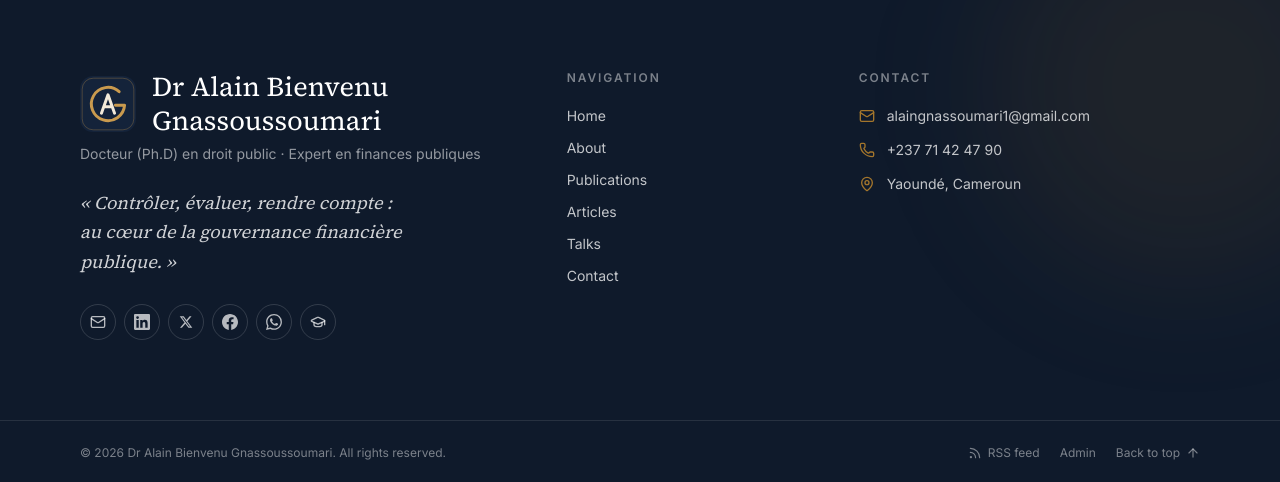
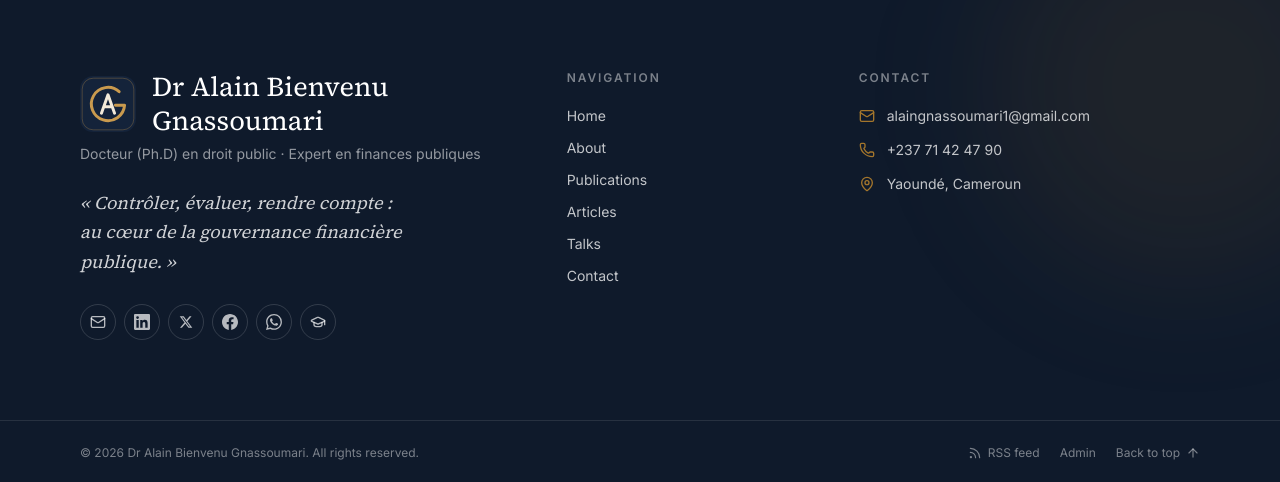
Before and after one commit to Arielpetit/alain-blog-site, a Next.js app: page /en in a window 1280 px wide. Shown: the part 2250-2732 px from the top of the page. Built offline with nearby package versions, Linux system fonts and the light colour scheme; no server answers; the database is empty.

Commit message:
chore: unify name spelling to Gnassoumari

```diff
--- a/scripts/parcours.mjs
+++ b/scripts/parcours.mjs
@@ -4,7 +4,7 @@ export const fr = {
   institution: "Mairie de Bangangté (Cameroun)",
   bioShort:
     "Docteur (Ph.D) en droit public de l'Université de Dschang et expert en finances publiques, cadre à la Mairie de Bangangté (Cameroun). Ses travaux portent sur la gouvernance financière publique, le contentieux financier public et le contrôle des biens publics.",
-  bioLong: `Docteur (Ph.D) en droit public de l'**Université de Dschang** et expert en finances publiques, Alain Bienvenu **Gnassoussoumari** est actuellement cadre à la **Mairie de Bangangté** (Cameroun).
+  bioLong: `Docteur (Ph.D) en droit public de l'**Université de Dschang** et expert en finances publiques, Alain Bienvenu **Gnassoumari** est actuellement cadre à la **Mairie de Bangangté** (Cameroun).
 
 Son parcours allie formation juridique et spécialisation financière : licence et master I en droit public à l'Université de Yaoundé II, master II en droit public (option finances publiques) à l'Université de Douala, master II professionnel en audit et contrôle des finances publiques au **PSSFP** (ministère des Finances), ainsi qu'un diplôme en comptabilité-matières obtenu au CFCM.
 
@@ -27,7 +27,7 @@ export const en = {
   institution: "Bangangté Town Hall (Cameroon)",
   bioShort:
     "PhD in Public Law from the University of Dschang and public finance expert, currently a senior officer at Bangangté Town Hall (Cameroon). His work focuses on public financial governance, public financial litigation and the control of public property.",
-  bioLong: `Holder of a PhD in Public Law from the **University of Dschang** and a public finance expert, Alain Bienvenu **Gnassoussoumari** is currently a senior officer at **Bangangté Town Hall** (Cameroon).
+  bioLong: `Holder of a PhD in Public Law from the **University of Dschang** and a public finance expert, Alain Bienvenu **Gnassoumari** is currently a senior officer at **Bangangté Town Hall** (Cameroon).
 
 His background combines legal training and financial specialisation: a bachelor's degree and first-year master's in public law at the University of Yaoundé II, a master's degree in public law (public finance) at the University of Douala, a professional master's in public finance audit and control at the **PSSFP** (Ministry of Finance), and a diploma in materials accounting from the CFCM.
 
--- a/scripts/real-content.mjs
+++ b/scripts/real-content.mjs
@@ -1,4 +1,4 @@
-// Contenu réel et vérifié du Dr Alain Bienvenu GNASSOUSSOUMARI.
+// Contenu réel et vérifié du Dr Alain Bienvenu GNASSOUMARI.
 // Sources : deux articles publiés dans l'IMJST (vol. 9 n° 7, juillet 2024 ; vol. 11 n° 4, avril 2026),
 // vérifiés sur imjst.org (même auteur : même adresse e-mail, même université).
 // Tout ce qui n'a pas pu être vérifié est laissé vide, à compléter avec le Docteur.
@@ -23,13 +23,13 @@ const ABSTRACT_EN =
   "The choice of performance — results-based management — as a paradigm of public management has led to a revaluation of the administrative control of public property. Long relegated to a secondary position after independence due to its centralising structure, this control is now being reassessed in both its functions and its instruments, notably since the 2018 law on the State's financial regime. This revaluation improves financial predictability, through better calibration of public expenditure and refinement of financial action, but its impact remains mixed: the limited clarity of the control circuit and the weaknesses of the sanctioning regime restrict its reach.";
 
 export const profile = {
-  name: "Dr Alain Bienvenu Gnassoussoumari",
+  name: "Dr Alain Bienvenu Gnassoumari",
   title: "Docteur (Ph.D) en droit · Expert en finances publiques (PSSFP)",
   tagline: "Contrôler, évaluer, rendre compte : au cœur de la gouvernance financière publique.",
   bioShort:
     "Docteur (Ph.D) en droit et expert en finances publiques, rattaché à l'Université de Dschang (Cameroun). Ses travaux portent sur la gouvernance financière publique, le contentieux financier public et le contrôle des biens publics au Cameroun.",
   bioLong:
-    "Docteur (Ph.D) en droit et expert en finances publiques formé au **PSSFP** (Programme supérieur de spécialisation en finances publiques), Alain Bienvenu **Gnassoussoumari** est rattaché à l'**Université de Dschang** (Cameroun), où il a mené ses recherches doctorales en droit public.\n\nSes recherches portent sur la **nouvelle gouvernance financière publique** au Cameroun : le passage d'une logique de moyens à une logique de résultats, la place du **contrôle administratif des biens publics**, l'effectivité des réformes issues de la loi de 2018 portant régime financier de l'État, ainsi que la **justice financière** et la responsabilité des gestionnaires de crédits publics.\n\nDans « Les limites des réformes du contentieux financier public au Cameroun » (*IMJST*, juillet 2024), il analyse les limites organiques et substantielles du contentieux financier camerounais. Dans son article « L'incidence de la revalorisation du contrôle administratif des biens publics dans la nouvelle gouvernance financière publique camerounaise » (*International Multilingual Journal of Science and Technology*, avril 2026), il montre que cette revalorisation améliore la prévisibilité financière, tout en soulignant les limites qui en réduisent la portée : la lisibilité du circuit de contrôle et la qualité du régime de sanction.\n\nCe site rassemble ses publications, ses analyses et ses coordonnées.",
+    "Docteur (Ph.D) en droit et expert en finances publiques formé au **PSSFP** (Programme supérieur de spécialisation en finances publiques), Alain Bienvenu **Gnassoumari** est rattaché à l'**Université de Dschang** (Cameroun), où il a mené ses recherches doctorales en droit public.\n\nSes recherches portent sur la **nouvelle gouvernance financière publique** au Cameroun : le passage d'une logique de moyens à une logique de résultats, la place du **contrôle administratif des biens publics**, l'effectivité des réformes issues de la loi de 2018 portant régime financier de l'État, ainsi que la **justice financière** et la responsabilité des gestionnaires de crédits publics.\n\nDans « Les limites des réformes du contentieux financier public au Cameroun » (*IMJST*, juillet 2024), il analyse les limites organiques et substantielles du contentieux financier camerounais. Dans son article « L'incidence de la revalorisation du contrôle administratif des biens publics dans la nouvelle gouvernance financière publique camerounaise » (*International Multilingual Journal of Science and Technology*, avril 2026), il montre que cette revalorisation améliore la prévisibilité financière, tout en soulignant les limites qui en réduisent la portée : la lisibilité du circuit de contrôle et la qualité du régime de sanction.\n\nCe site rassemble ses publications, ses analyses et ses coordonnées.",
   photo: "",
   heroImage: "https://images.unsplash.com/photo-1589829545856-d10d557cf95f?w=1400&q=80&auto=format&fit=crop",
   institution: "Université de Dschang (Cameroun)",
@@ -64,7 +64,7 @@ export const profile = {
     bioShort:
       "PhD in Law and public finance expert, affiliated with the University of Dschang (Cameroon). His work focuses on public financial governance, public financial litigation and the control of public property in Cameroon.",
     bioLong:
-      "Holder of a PhD in Law and a public finance expert trained at the **PSSFP** (Advanced Programme in Public Finance), Alain Bienvenu **Gnassoussoumari** is affiliated with the **University of Dschang** (Cameroon), where he carried out his doctoral research in public law.\n\nHis research focuses on Cameroon's **new public financial governance**: the shift from a means-based to a results-based approach, the role of the **administrative control of public property**, the effectiveness of the reforms introduced by the 2018 law on the State's financial regime, as well as **financial justice** and the accountability of public spending officers.\n\nIn “The limits of public financial litigation reforms in Cameroon” (*IMJST*, July 2024), he analyses the organisational and substantive limits of Cameroon's financial litigation system. In his article “The impact of the revaluation of administrative control of public property in Cameroon's new public financial governance” (*International Multilingual Journal of Science and Technology*, April 2026), he shows that this revaluation improves financial predictability, while highlighting the limits that reduce its reach: the clarity of the control circuit and the quality of the sanctioning regime.\n\nThis site brings together his publications, analyses and contact details.",
+      "Holder of a PhD in Law and a public finance expert trained at the **PSSFP** (Advanced Programme in Public Finance), Alain Bienvenu **Gnassoumari** is affiliated with the **University of Dschang** (Cameroon), where he carried out his doctoral research in public law.\n\nHis research focuses on Cameroon's **new public financial governance**: the shift from a means-based to a results-based approach, the role of the **administrative control of public property**, the effectiveness of the reforms introduced by the 2018 law on the State's financial regime, as well as **financial justice** and the accountability of public spending officers.\n\nIn “The limits of public financial litigation reforms in Cameroon” (*IMJST*, July 2024), he analyses the organisational and substantive limits of Cameroon's financial litigation system. In his article “The impact of the revaluation of administrative control of public property in Cameroon's new public financial governance” (*International Multilingual Journal of Science and Technology*, April 2026), he shows that this revaluation improves financial predictability, while highlighting the limits that reduce its reach: the clarity of the control circuit and the quality of the sanctioning regime.\n\nThis site brings together his publications, analyses and contact details.",
     expertise: [
       { title: "Public finance", description: "State financial regime, programme budgeting, execution and control of public expenditure." },
       { title: "Public financial governance", description: "Results-based management, performance, transparency and accountability." },
@@ -81,7 +81,7 @@ export const profile = {
 export const publications = [
   {
     title: TITLE_FR,
-    authors: "A. B. Gnassoussoumari",
+    authors: "A. B. Gnassoumari",
     type: "article",
     venue: "International Multilingual Journal of Science and Technology (IMJST), vol. 11, n° 4, avril 2026, pp. 9013-9035 — ISSN 2528-9810",
     year: 2026,
--- a/src/app/[lang]/opengraph-image.tsx
+++ b/src/app/[lang]/opengraph-image.tsx
@@ -6,7 +6,7 @@ import { localizeProfile } from "@/i18n/content";
 
 export const size = OG_SIZE;
 export const contentType = "image/png";
-export const alt = "Dr Alain Bienvenu Gnassoussoumari";
+export const alt = "Dr Alain Bienvenu Gnassoumari";
 
 export default async function Image({ params }: { params: Promise<{ lang: string }> }) {
   const { lang: l } = await params;
--- a/src/content/profile.json
+++ b/src/content/profile.json
@@ -1,9 +1,9 @@
 {
-  "name": "Dr Alain Bienvenu Gnassoussoumari",
+  "name": "Dr Alain Bienvenu Gnassoumari",
   "title": "Docteur (Ph.D) en droit public · Expert en finances publiques",
   "tagline": "Contrôler, évaluer, rendre compte : au cœur de la gouvernance financière publique.",
   "bioShort": "Docteur (Ph.D) en droit public de l'Université de Dschang et expert en finances publiques, cadre à la Mairie de Bangangté (Cameroun). Ses travaux portent sur la gouvernance financière publique, le contentieux financier public et le contrôle des biens publics.",
-  "bioLong": "Docteur (Ph.D) en droit public de l'**Université de Dschang** et expert en finances publiques, Alain Bienvenu **Gnassoussoumari** est actuellement cadre à la **Mairie de Bangangté** (Cameroun).\n\nSon parcours allie formation juridique et spécialisation financière : licence et master I en droit public à l'Université de Yaoundé II, master II en droit public (option finances publiques) à l'Université de Douala, master II professionnel en audit et contrôle des finances publiques au **PSSFP** (ministère des Finances), ainsi qu'un diplôme en comptabilité-matières obtenu au CFCM.\n\nSes recherches portent sur la **nouvelle gouvernance financière publique** au Cameroun : le passage d'une logique de moyens à une logique de résultats, la place du **contrôle administratif des biens publics**, l'effectivité des réformes issues de la loi de 2018 portant régime financier de l'État, ainsi que la **justice financière** et la responsabilité des gestionnaires de crédits publics.\n\nCe site rassemble ses publications, ses analyses et ses coordonnées.",
+  "bioLong": "Docteur (Ph.D) en droit public de l'**Université de Dschang** et expert en finances publiques, Alain Bienvenu **Gnassoumari** est actuellement cadre à la **Mairie de Bangangté** (Cameroun).\n\nSon parcours allie formation juridique et spécialisation financière : licence et master I en droit public à l'Université de Yaoundé II, master II en droit public (option finances publiques) à l'Université de Douala, master II professionnel en audit et contrôle des finances publiques au **PSSFP** (ministère des Finances), ainsi qu'un diplôme en comptabilité-matières obtenu au CFCM.\n\nSes recherches portent sur la **nouvelle gouvernance financière publique** au Cameroun : le passage d'une logique de moyens à une logique de résultats, la place du **contrôle administratif des biens publics**, l'effectivité des réformes issues de la loi de 2018 portant régime financier de l'État, ainsi que la **justice financière** et la responsabilité des gestionnaires de crédits publics.\n\nCe site rassemble ses publications, ses analyses et ses coordonnées.",
   "photo": "",
   "heroImage": "https://images.unsplash.com/photo-1589829545856-d10d557cf95f?w=1400&q=80&auto=format&fit=crop",
   "institution": "Mairie de Bangangté (Cameroun)",
--- a/src/lib/mail.ts
+++ b/src/lib/mail.ts
@@ -15,7 +15,7 @@ export async function sendContactEmail(to: string, m: ContactMail) {
   if (!key) throw new Error("RESEND_API_KEY manquant : impossible d'envoyer l'e-mail de contact.");
   if (!to) throw new Error("Aucune adresse e-mail de destination dans le profil.");
 
-  const from = process.env.CONTACT_FROM || "Site du Dr Gnassoussoumari <onboarding@resend.dev>";
+  const from = process.env.CONTACT_FROM || "Site du Dr Gnassoumari <onboarding@resend.dev>";
   const rows = [
     ["Nom", m.name],
     ["E-mail", m.email],
```
